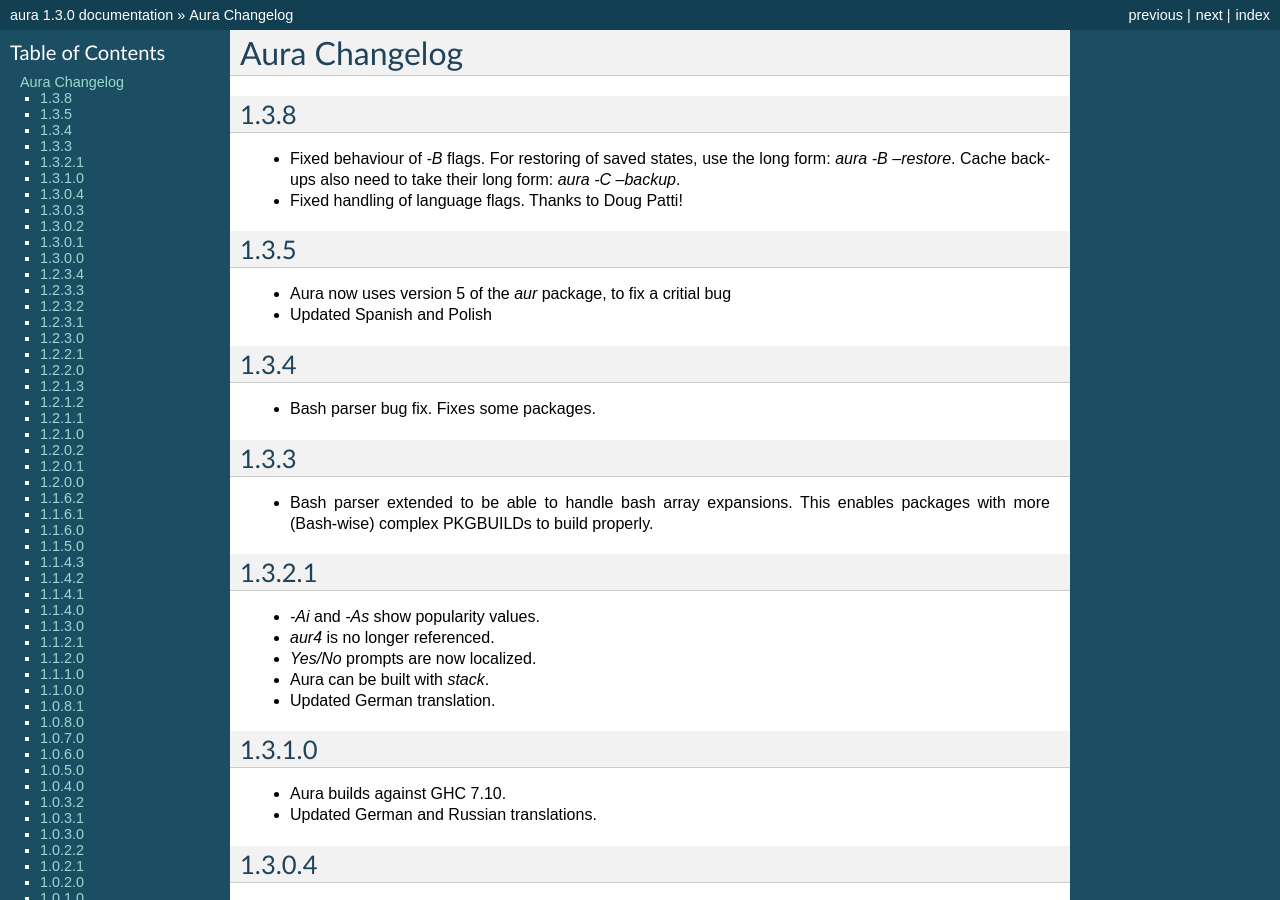
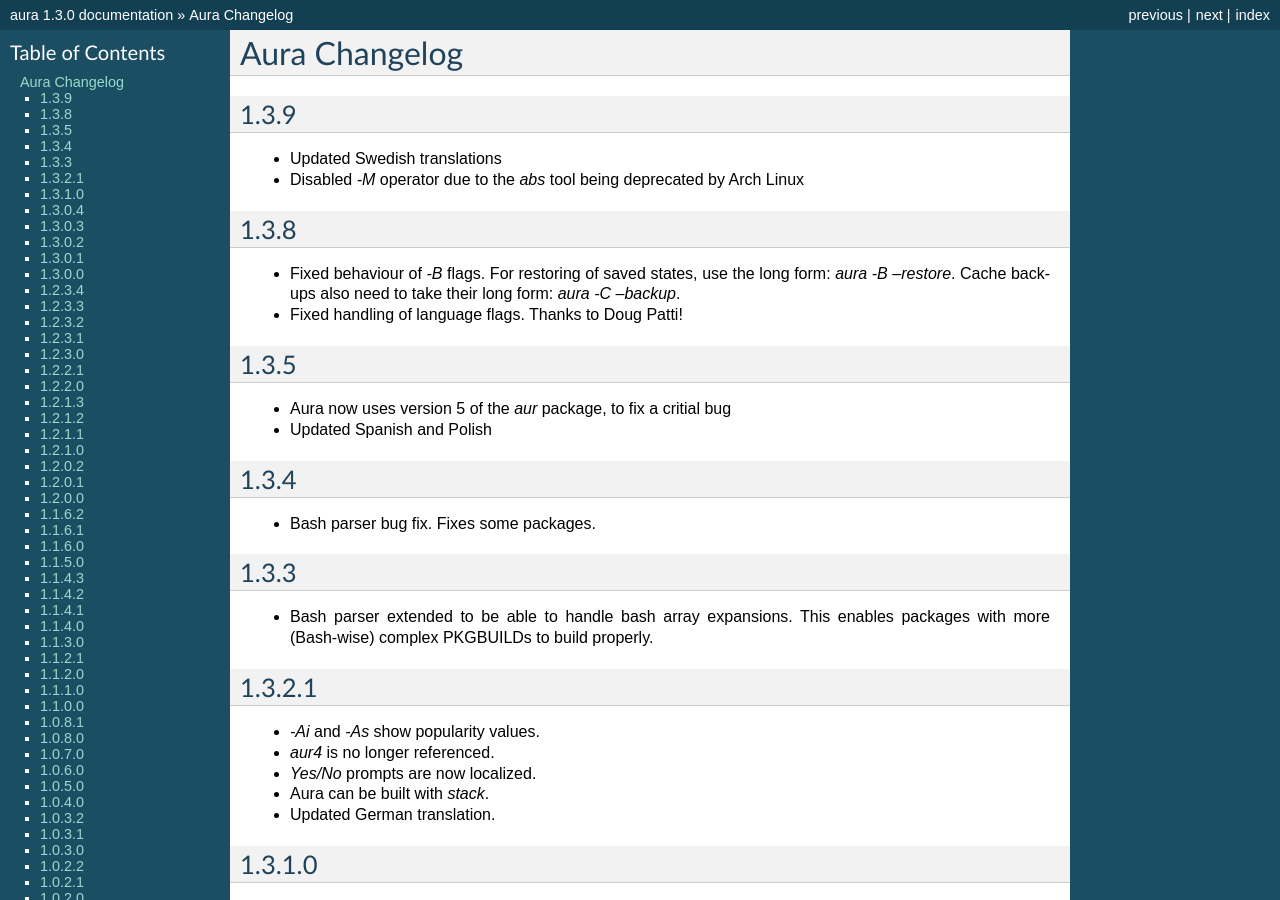
Before and after one commit to fosskers/aura, a Sphinx documentation site: the page built from aura/doc/source/changelog.rst, in a window 1280 px wide and 900 px high. Built offline with Sphinx 7.4.7, drawn with Linux system fonts in a browser that asks for light colours.

Commit message:
1.3.8 -> 1.3.9

```diff
--- a/aura/doc/source/changelog.rst
+++ b/aura/doc/source/changelog.rst
@@ -1,5 +1,10 @@
 Aura Changelog
 ==============
+1.3.9
+-----
+- Updated Swedish translations
+- Disabled `-M` operator due to the `abs` tool being deprecated by Arch Linux
+
 1.3.8
 -----
 - Fixed behaviour of `-B` flags. For restoring of saved states, use the long
```
Also changed, not shown: 2 other files.
